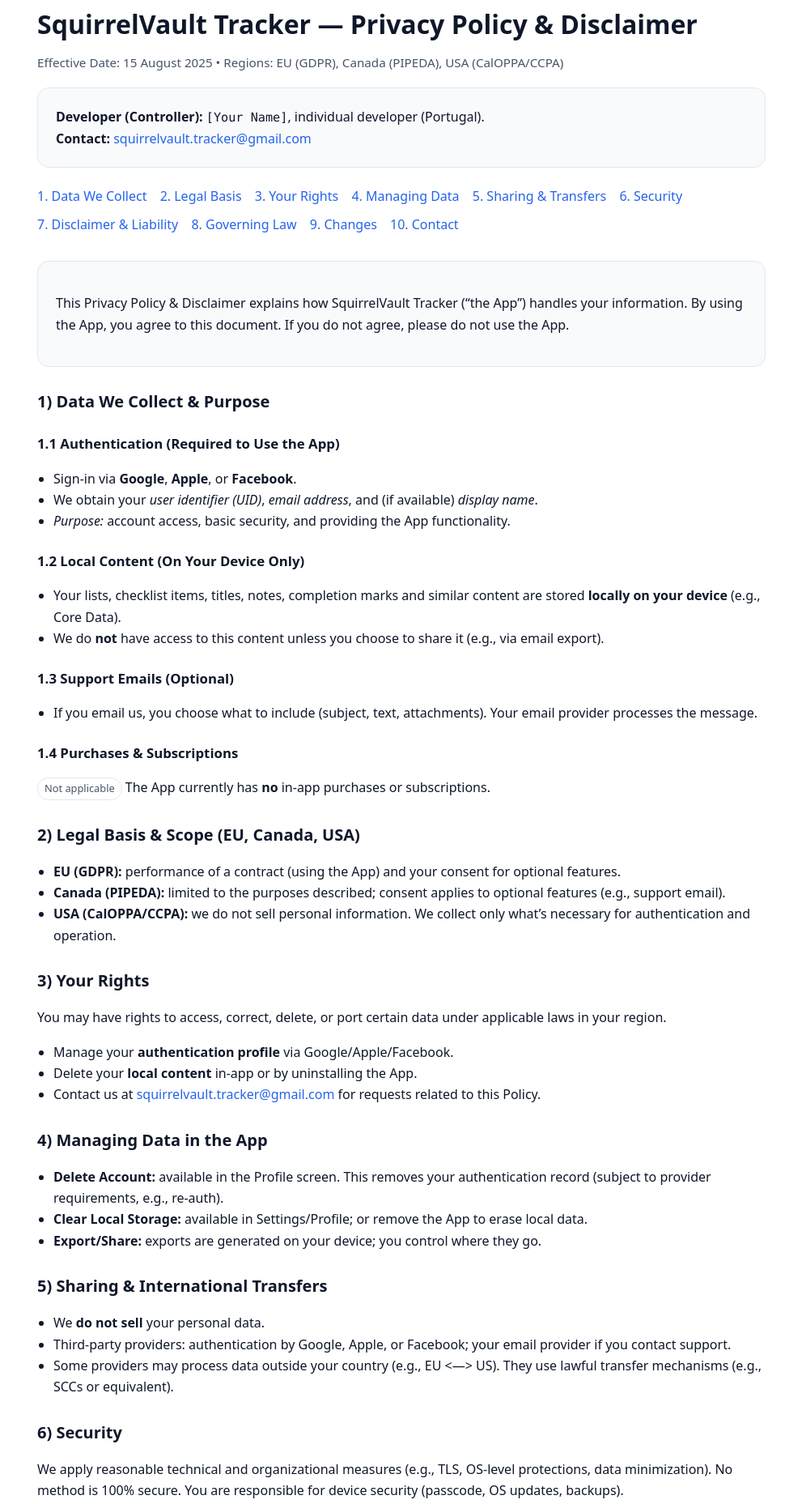
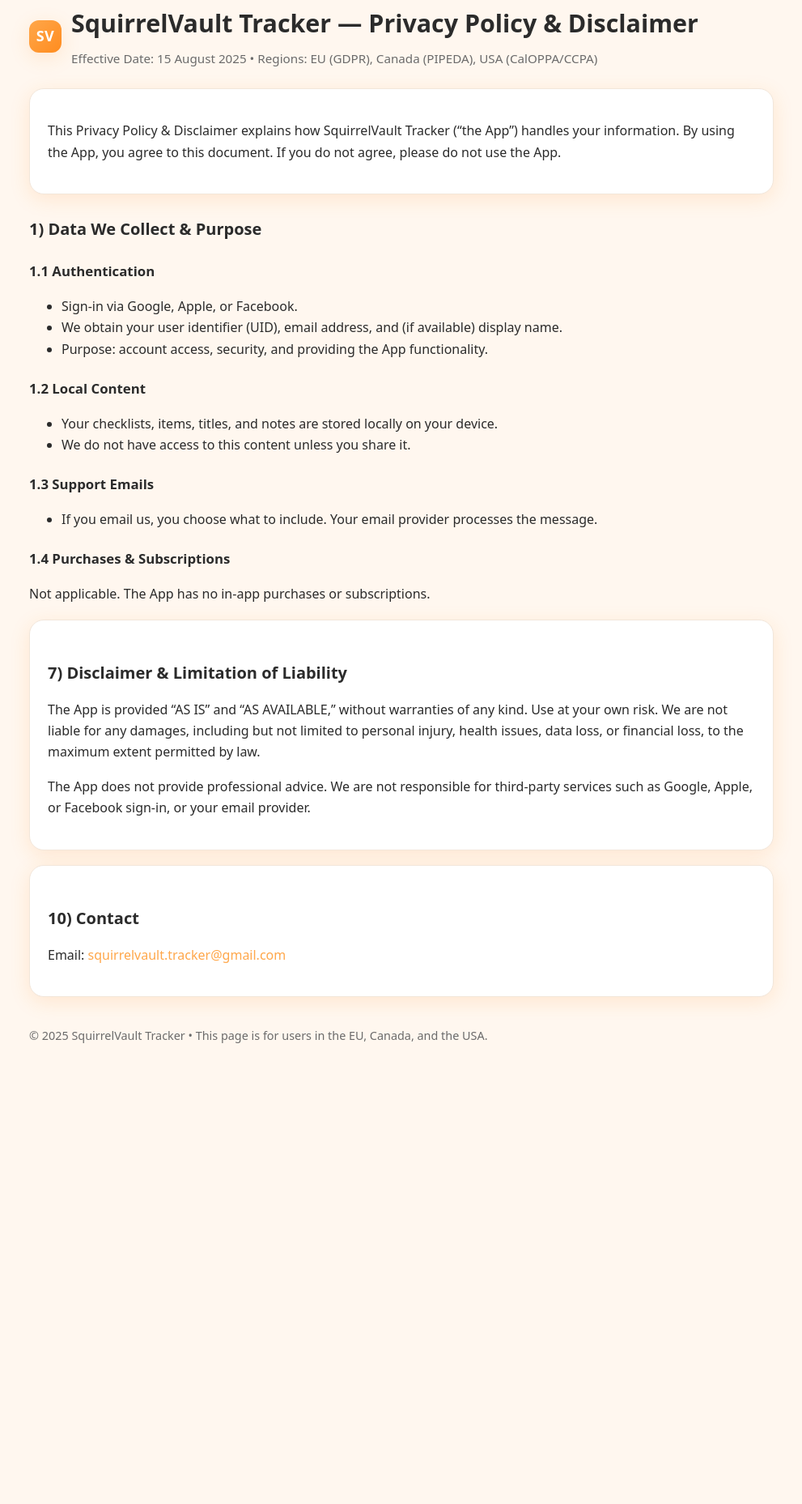
Before and after one commit to Squirrel-app/SquirrelVault-Tracker-Support, a plain HTML site: page privacy.html in a window 1280 px wide. Shown: the part 36-1893 px from the top of the page at 81% size, without its empty margins (144-1135 px from the left). After the commit the page ends 1407 px from the top, so only its background shows below. Drawn offline with Linux system fonts and the light colour scheme.

Commit message:
Update privacy.html

```diff
--- a/privacy.html
+++ b/privacy.html
@@ -5,194 +5,143 @@
 <meta name="viewport" content="width=device-width,initial-scale=1" />
 <title>SquirrelVault Tracker — Privacy Policy & Disclaimer</title>
 <meta name="description" content="Privacy Policy & Disclaimer for SquirrelVault Tracker (EU, Canada, USA)." />
+
 <style>
   :root {
-    --bg: #ffffff; --fg: #0f172a; --muted:#475569; --card:#f8fafc; --border:#e2e8f0; --link:#2563eb;
+    --bg: #FFF7EF;
+    --fg: #2B2B2B;
+    --muted: #6B6B6B;
+    --card: #FFFFFF;
+    --border: #F2E6DA;
+    --accent: #FFA74A;
+    --accent-strong: #FF8C1F;
+    --link: var(--accent);
+    --shadow: 0 6px 24px rgba(255,140,31,.15);
+    --radius: 18px;
   }
+
   @media (prefers-color-scheme: dark) {
-    :root { --bg:#0b1020; --fg:#e6e8ee; --muted:#9aa3b2; --card:#121a33; --border:#233253; --link:#7aa2ff; }
+    :root {
+      --bg: #19130E;
+      --fg: #EFE9E3;
+      --muted: #B7ADA6;
+      --card: #231A13;
+      --border: #3B2C20;
+      --accent: #FF9E3A;
+      --accent-strong: #FFB25E;
+      --link: var(--accent);
+      --shadow: 0 8px 28px rgba(255,158,58,.18);
+    }
   }
+
   * { box-sizing: border-box; }
   body {
-    margin: 0; font: 16px/1.65 system-ui, -apple-system, Segoe UI, Roboto, Inter, Arial, sans-serif;
-    background: var(--bg); color: var(--fg);
+    margin: 0;
+    font: 16px/1.65 system-ui, -apple-system, Segoe UI, Inter, Roboto, Arial, sans-serif;
+    background: var(--bg);
+    color: var(--fg);
   }
-  .wrap { max-width: 940px; margin: 0 auto; padding: 40px 20px 80px; }
-  header { margin-bottom: 28px; }
-  h1 { font-size: 2rem; margin: 0 0 8px; }
-  .sub { color: var(--muted); font-size: .95rem; }
+
+  .wrap {
+    max-width: 960px;
+    margin: 0 auto;
+    padding: 40px 20px 80px;
+  }
+
+  header { margin-bottom: 24px; }
+  .brand {
+    display: flex;
+    align-items: center;
+    gap: 12px;
+    margin-bottom: 10px;
+  }
+  .logo {
+    width: 40px;
+    height: 40px;
+    border-radius: 12px;
+    background: linear-gradient(135deg, var(--accent), var(--accent-strong));
+    box-shadow: var(--shadow);
+    display: flex;
+    align-items: center;
+    justify-content: center;
+    color: white;
+    font-weight: 800;
+    font-size: 18px;
+    letter-spacing: .5px;
+  }
+  h1 { font-size: 1.9rem; margin: 0; }
+  .sub { color: var(--muted); font-size: .95rem; margin-top: 6px; }
+
   .card {
-    background: var(--card); border: 1px solid var(--border);
-    border-radius: 14px; padding: 22px; margin: 18px 0;
+    background: var(--card);
+    border: 1px solid var(--border);
+    border-radius: var(--radius);
+    box-shadow: var(--shadow);
+    padding: 22px;
+    margin: 18px 0;
   }
+
   h2 { font-size: 1.25rem; margin: 26px 0 10px; }
   h3 { font-size: 1.05rem; margin: 22px 0 10px; }
   a { color: var(--link); text-decoration: none; }
   a:hover { text-decoration: underline; }
-  code, .mono { font-family: ui-monospace, SFMono-Regular, Menlo, Consolas, monospace; font-size: .95em; }
-  ul { padding-left: 20px; }
   table { width: 100%; border-collapse: collapse; margin: 10px 0 6px; }
   th, td { border: 1px solid var(--border); padding: 10px; text-align: left; vertical-align: top; }
   th { background: rgba(127,127,127,.08); }
-  .toc a { display: inline-block; margin: 4px 12px 4px 0; }
-  footer { margin-top: 36px; color: var(--muted); font-size: .9rem; }
-  .badge { display:inline-block; padding:2px 8px; border:1px solid var(--border); border-radius:999px; font-size:.8rem; color:var(--muted) }
 </style>
 </head>
 <body>
 <main class="wrap">
   <header>
-    <h1>SquirrelVault Tracker — Privacy Policy &amp; Disclaimer</h1>
-    <div class="sub">
-      Effective Date: <time datetime="2025-08-15">15 August 2025</time> •
-      Regions: EU (GDPR), Canada (PIPEDA), USA (CalOPPA/CCPA)
+    <div class="brand">
+      <div class="logo">SV</div>
+      <div>
+        <h1>SquirrelVault Tracker — Privacy Policy & Disclaimer</h1>
+        <div class="sub">
+          Effective Date: <time datetime="2025-08-15">15 August 2025</time> •
+          Regions: EU (GDPR), Canada (PIPEDA), USA (CalOPPA/CCPA)
+        </div>
+      </div>
     </div>
-    <div class="card">
-      <strong>Developer (Controller):</strong> <span class="mono">[Your Name]</span>, individual developer (Portugal).<br/>
-      <strong>Contact:</strong> <a href="mailto:squirrelvault.tracker@gmail.com">squirrelvault.tracker@gmail.com</a>
-    </div>
-    <nav class="toc">
-      <a href="#1">1. Data We Collect</a>
-      <a href="#2">2. Legal Basis</a>
-      <a href="#3">3. Your Rights</a>
-      <a href="#4">4. Managing Data</a>
-      <a href="#5">5. Sharing & Transfers</a>
-      <a href="#6">6. Security</a>
-      <a href="#7">7. Disclaimer & Liability</a>
-      <a href="#8">8. Governing Law</a>
-      <a href="#9">9. Changes</a>
-      <a href="#10">10. Contact</a>
-    </nav>
   </header>
 
-  <section id="intro" class="card">
-    <p>
-      This Privacy Policy &amp; Disclaimer explains how SquirrelVault Tracker (“the App”) handles your information.
-      By using the App, you agree to this document. If you do not agree, please do not use the App.
-    </p>
+  <section class="card">
+    <p>This Privacy Policy & Disclaimer explains how SquirrelVault Tracker (“the App”) handles your information. By using the App, you agree to this document. If you do not agree, please do not use the App.</p>
   </section>
 
   <section id="1">
-    <h2>1) Data We Collect &amp; Purpose</h2>
-    <h3>1.1 Authentication (Required to Use the App)</h3>
+    <h2>1) Data We Collect & Purpose</h2>
+    <h3>1.1 Authentication</h3>
     <ul>
-      <li>Sign‑in via <strong>Google</strong>, <strong>Apple</strong>, or <strong>Facebook</strong>.</li>
-      <li>We obtain your <em>user identifier (UID)</em>, <em>email address</em>, and (if available) <em>display name</em>.</li>
-      <li><em>Purpose:</em> account access, basic security, and providing the App functionality.</li>
+      <li>Sign-in via Google, Apple, or Facebook.</li>
+      <li>We obtain your user identifier (UID), email address, and (if available) display name.</li>
+      <li>Purpose: account access, security, and providing the App functionality.</li>
     </ul>
-
-    <h3>1.2 Local Content (On Your Device Only)</h3>
+    <h3>1.2 Local Content</h3>
     <ul>
-      <li>Your lists, checklist items, titles, notes, completion marks and similar content are stored <strong>locally on your device</strong> (e.g., Core Data).</li>
-      <li>We do <strong>not</strong> have access to this content unless you choose to share it (e.g., via email export).</li>
+      <li>Your checklists, items, titles, and notes are stored locally on your device.</li>
+      <li>We do not have access to this content unless you share it.</li>
     </ul>
-
-    <h3>1.3 Support Emails (Optional)</h3>
+    <h3>1.3 Support Emails</h3>
     <ul>
-      <li>If you email us, you choose what to include (subject, text, attachments). Your email provider processes the message.</li>
+      <li>If you email us, you choose what to include. Your email provider processes the message.</li>
     </ul>
-
-    <h3>1.4 Purchases &amp; Subscriptions</h3>
-    <p><span class="badge">Not applicable</span> The App currently has <strong>no</strong> in‑app purchases or subscriptions.</p>
-  </section>
-
-  <section id="2">
-    <h2>2) Legal Basis &amp; Scope (EU, Canada, USA)</h2>
-    <ul>
-      <li><strong>EU (GDPR):</strong> performance of a contract (using the App) and your consent for optional features.</li>
-      <li><strong>Canada (PIPEDA):</strong> limited to the purposes described; consent applies to optional features (e.g., support email).</li>
-      <li><strong>USA (CalOPPA/CCPA):</strong> we do not sell personal information. We collect only what’s necessary for authentication and operation.</li>
-    </ul>
-  </section>
-
-  <section id="3">
-    <h2>3) Your Rights</h2>
-    <p>You may have rights to access, correct, delete, or port certain data under applicable laws in your region.</p>
-    <ul>
-      <li>Manage your <strong>authentication profile</strong> via Google/Apple/Facebook.</li>
-      <li>Delete your <strong>local content</strong> in‑app or by uninstalling the App.</li>
-      <li>Contact us at <a href="mailto:squirrelvault.tracker@gmail.com">squirrelvault.tracker@gmail.com</a> for requests related to this Policy.</li>
-    </ul>
-  </section>
-
-  <section id="4">
-    <h2>4) Managing Data in the App</h2>
-    <ul>
-      <li><strong>Delete Account:</strong> available in the Profile screen. This removes your authentication record (subject to provider requirements, e.g., re‑auth).</li>
-      <li><strong>Clear Local Storage:</strong> available in Settings/Profile; or remove the App to erase local data.</li>
-      <li><strong>Export/Share:</strong> exports are generated on your device; you control where they go.</li>
-    </ul>
-  </section>
-
-  <section id="5">
-    <h2>5) Sharing &amp; International Transfers</h2>
-    <ul>
-      <li>We <strong>do not sell</strong> your personal data.</li>
-      <li>Third‑party providers: authentication by Google, Apple, or Facebook; your email provider if you contact support.</li>
-      <li>Some providers may process data outside your country (e.g., EU &lt;—&gt; US). They use lawful transfer mechanisms (e.g., SCCs or equivalent).</li>
-    </ul>
-  </section>
-
-  <section id="6">
-    <h2>6) Security</h2>
-    <p>
-      We apply reasonable technical and organizational measures (e.g., TLS, OS‑level protections, data minimization). No method is 100% secure.
-      You are responsible for device security (passcode, OS updates, backups).
-    </p>
+    <h3>1.4 Purchases & Subscriptions</h3>
+    <p>Not applicable. The App has no in-app purchases or subscriptions.</p>
   </section>
 
   <section id="7" class="card">
-    <h2>7) Disclaimer &amp; Limitation of Liability</h2>
-    <p><strong>AS IS / AS AVAILABLE.</strong> The App is provided “as is” and “as available,” without warranties of any kind, express or implied,
-      including, without limitation, warranties of merchantability, fitness for a particular purpose, accuracy, reliability, or non‑infringement.</p>
-    <p><strong>Use at Your Own Risk.</strong> To the maximum extent permitted by applicable law, we are not liable for any kind of damages or losses
-      (direct, indirect, incidental, special, consequential, punitive, exemplary), including but not limited to personal injury, health issues, data loss,
-      lost profits, loss of goodwill, device damage, service interruption, or other intangible losses, arising out of or related to your use of or inability to use the App.</p>
-    <p><strong>No Professional Advice.</strong> The App does not provide medical, legal, financial, or other professional advice. Always seek a qualified professional.</p>
-    <p><strong>Third‑Party Services.</strong> We are not responsible for Google/Apple/Facebook sign‑in services or your email provider. Their policies apply to their services.</p>
-    <p><strong>Maximum Extent.</strong> Where some jurisdictions do not allow exclusions/limitations, our liability shall be limited to the maximum extent permitted by law.</p>
-  </section>
-
-  <section id="8">
-    <h2>8) Governing Law &amp; Dispute Resolution</h2>
-    <p>
-      This document is governed by the laws of Portugal (EU). Where local mandatory laws provide stronger protections, those prevail.
-      You agree to resolve disputes before the competent courts of Portugal, to the extent permitted by law.
-    </p>
-  </section>
-
-  <section id="9">
-    <h2>9) Changes to This Policy</h2>
-    <p>
-      We may update this Policy from time to time (e.g., if we add cloud sync or analytics). We will update the Effective Date above and may display an in‑app notice.
-      Your continued use after changes means you accept the updated version.
-    </p>
+    <h2>7) Disclaimer & Limitation of Liability</h2>
+    <p>The App is provided “AS IS” and “AS AVAILABLE,” without warranties of any kind. Use at your own risk. We are not liable for any damages, including but not limited to personal injury, health issues, data loss, or financial loss, to the maximum extent permitted by law.</p>
+    <p>The App does not provide professional advice. We are not responsible for third-party services such as Google, Apple, or Facebook sign-in, or your email provider.</p>
   </section>
 
   <section id="10" class="card">
     <h2>10) Contact</h2>
-    <p>
-      Email: <a href="mailto:squirrelvault.tracker@gmail.com">squirrelvault.tracker@gmail.com</a><br/>
-      Developer: <span class="mono">[Your Name], individual developer</span>
-    </p>
+    <p>Email: <a href="mailto:squirrelvault.tracker@gmail.com">squirrelvault.tracker@gmail.com</a></p>
   </section>
 
-  <section class="card" aria-label="Summary">
-    <h2>Summary</h2>
-    <table>
-      <thead><tr><th>Topic</th><th>Key Points</th></tr></thead>
-      <tbody>
-        <tr><td>Authentication</td><td>Google/Apple/Facebook UID, email, display name only.</td></tr>
-        <tr><td>Content</td><td>Stored locally on your device; we don’t see it.</td></tr>
-        <tr><td>Purchases</td><td>Not applicable (no IAP/subscriptions).</td></tr>
-        <tr><td>Sharing</td><td>No sale of personal data; 3rd parties limited to sign‑in and your email provider.</td></tr>
-        <tr><td>Liability</td><td>App “AS IS”; no warranties; strong limitation of liability to the maximum extent allowed.</td></tr>
-        <tr><td>Law</td><td>Portugal/EU governing law; local mandatory laws prevail where applicable.</td></tr>
-      </tbody>
-    </table>
-  </section>
-
-  <footer>
+  <footer style="margin-top:36px;color:var(--muted);font-size:.9rem;">
     © <span id="y"></span> SquirrelVault Tracker • This page is for users in the EU, Canada, and the USA.
   </footer>
 </main>
```
